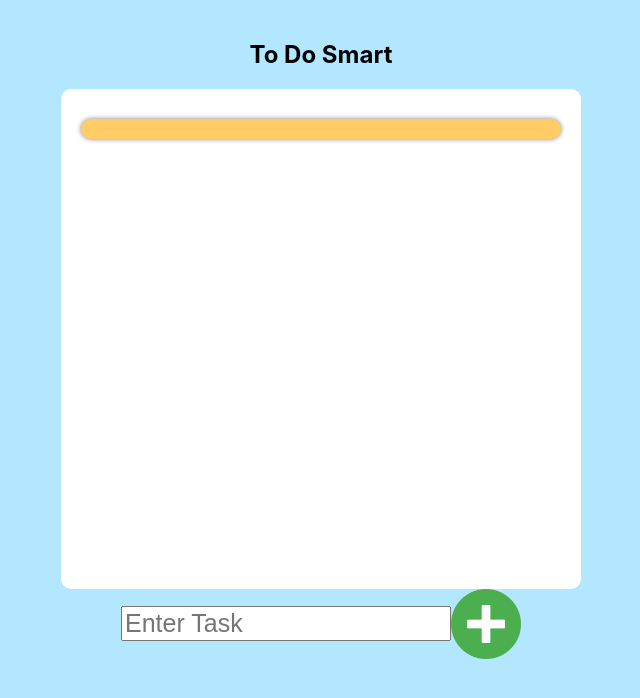
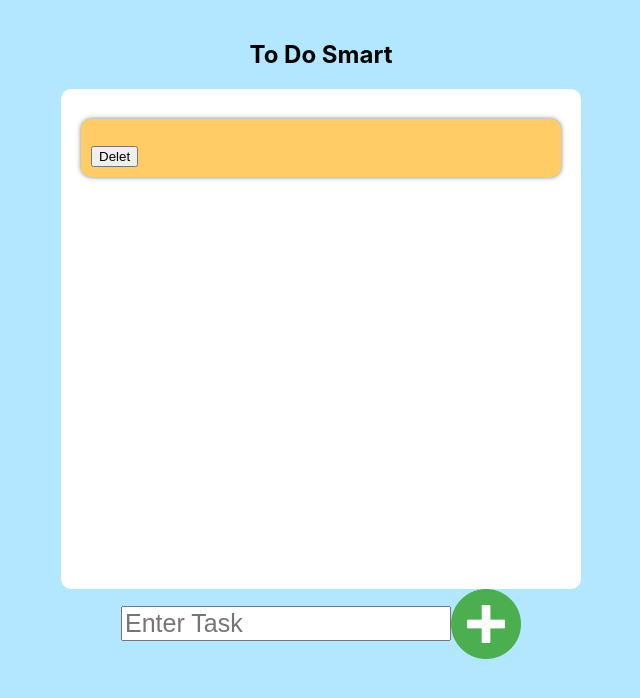
Before and after one commit to saurabhjaykar1603/ToDo-smart, a React (Create React App) app: page / in a window 1280 px wide. Both pictures are taken after a click on the picture 805 px from the left and 623 px from the top of the page. Shown: the top 698 px of the page, without its empty margins (319-959 px from the left). Built offline with nearby package versions, Linux system fonts and the light colour scheme.

Commit message:
delet func addet to list

```diff
--- a/src/App.js
+++ b/src/App.js
@@ -12,6 +12,11 @@ function App() {
     setMyList([...mylist, task]);
     setTask('')
   }
+  function deletTask(index) {
+    mylist.splice(index, 1);
+    setMyList([...mylist])
+
+  }
 
   return (
     <div className='app-container'>
@@ -19,10 +24,13 @@ function App() {
 
       <div className="list-group">
         {
-          mylist.map((t) => {
+          mylist.map((t, index) => {
             return (
               <div className="task">
-                {t}
+                {t} <br />
+                <button onClick={() => {
+                  deletTask(index)
+                }}>Delet</button>
               </div>
             )
           })
```
